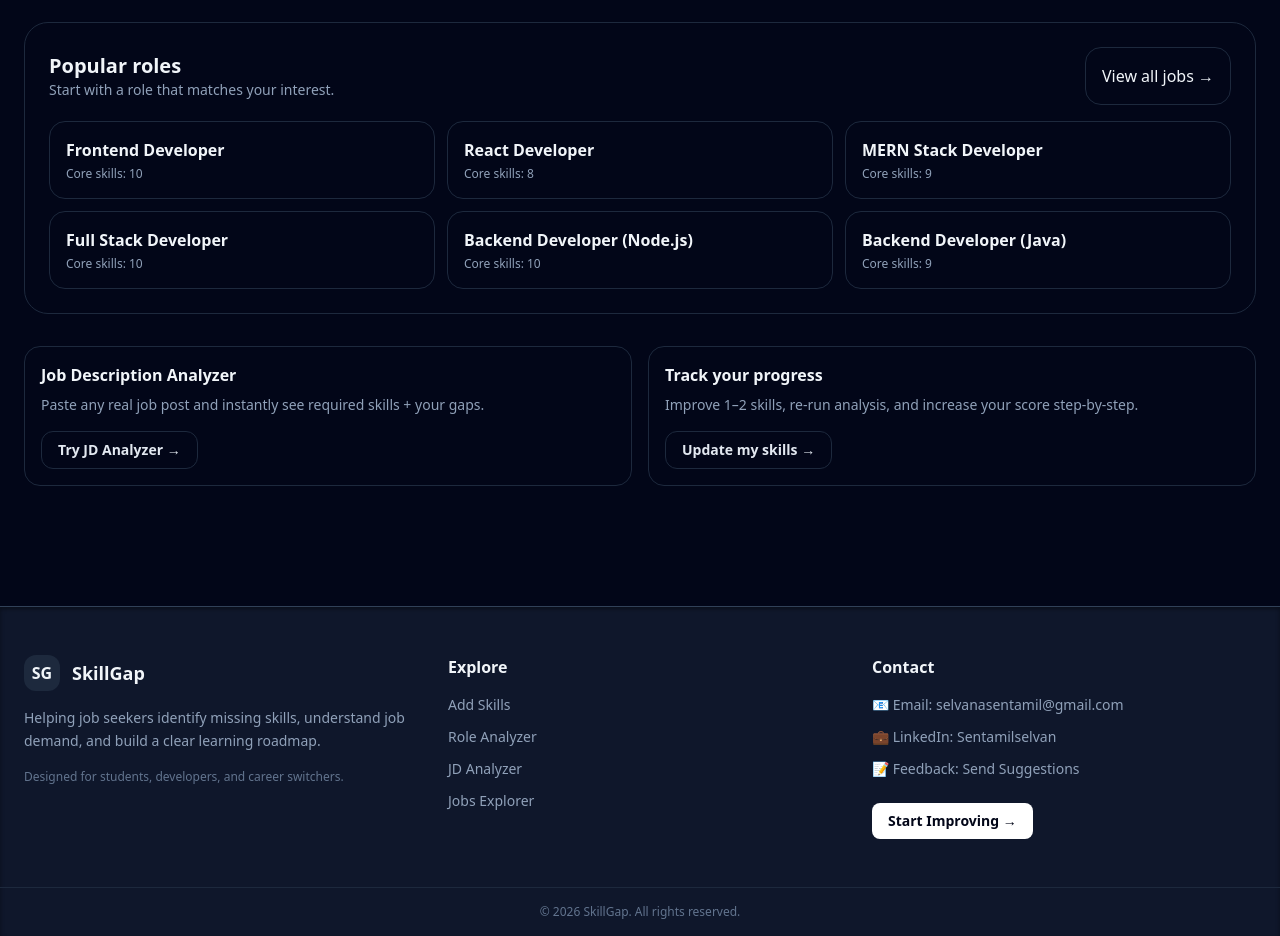
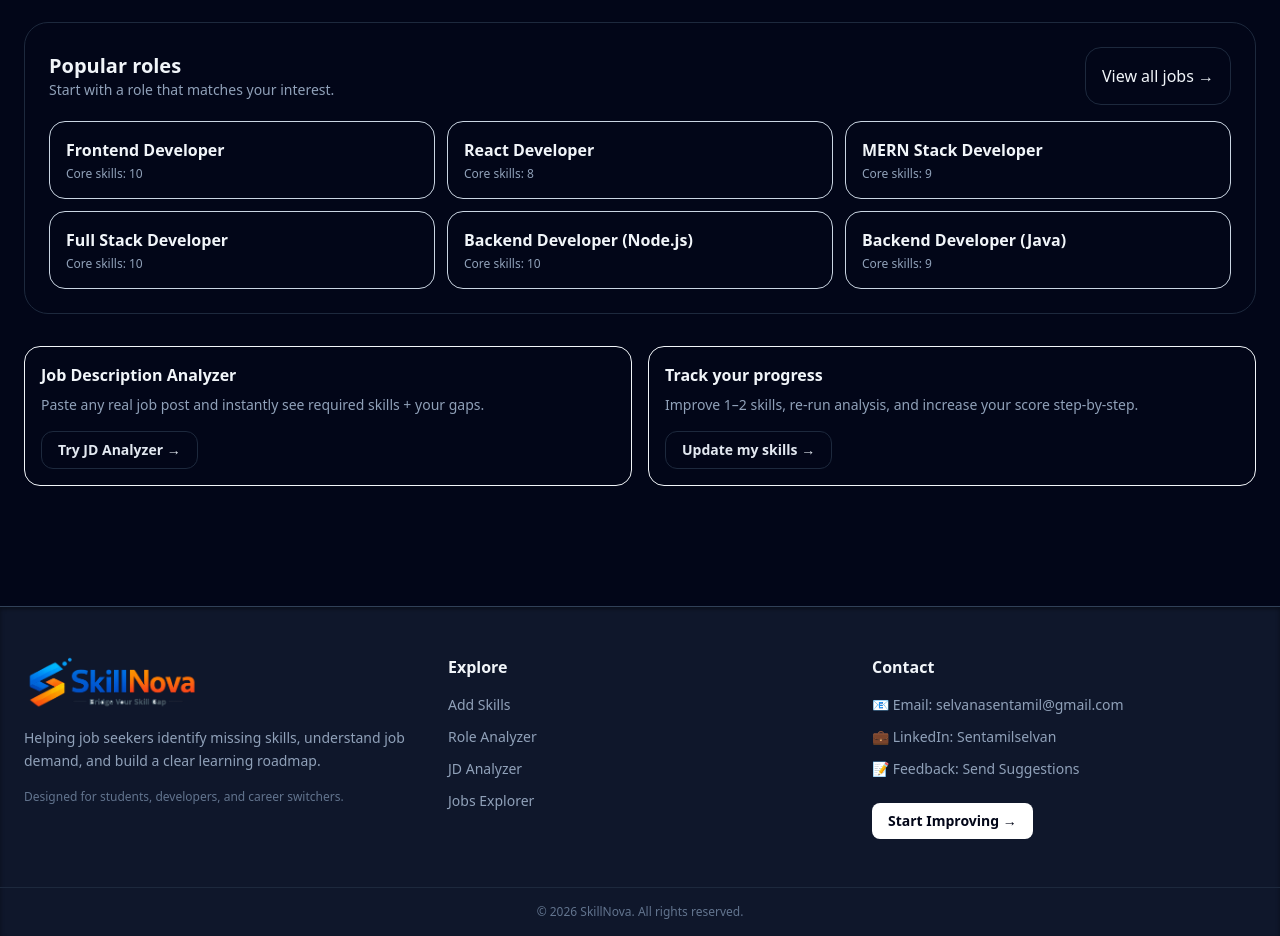
Before and after one commit to SentamilselvanA/Skillgap-Analayser, a React (Vite) app: page / in a window 1280 px wide. Shown: the part 600-1536 px from the top of the page. Built offline with nearby package versions, Linux system fonts and the light colour scheme.

Commit message:
version 2.2.1

```diff
--- a/src/components/Footer.jsx
+++ b/src/components/Footer.jsx
@@ -9,10 +9,15 @@ export default function Footer() {
         {/* BRAND */}
         <div>
           <div className="flex items-center gap-3">
-            <div className="h-9 w-9 rounded-xl bg-slate-800 grid place-items-center font-bold">
-              SG
-            </div>
-            <div className="font-semibold text-lg">SkillGap</div>
+
+            <div className="flex items-center gap-3">
+          <img
+            src="/skillnova-logo.png"
+            alt="SkillNova Logo"
+            className="h-14 object-contain transition-transform duration-300 hover:scale-105"
+
+          />
+        </div>
           </div>
 
           <p className="mt-4 text-sm text-slate-400 leading-relaxed">
@@ -106,7 +111,7 @@ export default function Footer() {
 
       {/* BOTTOM STRIP */}
       <div className="border-t border-slate-800 py-4 text-center text-xs text-slate-500">
-        © {new Date().getFullYear()} SkillGap. All rights reserved.
+        © {new Date().getFullYear()} SkillNova. All rights reserved.
       </div>
     </footer>
   );
--- a/src/pages/Landing.jsx
+++ b/src/pages/Landing.jsx
@@ -42,7 +42,7 @@ export default function Landing() {
 const ctaActive = "bg-white text-slate-950 hover:opacity-90";
 
 const ctaInactive =
-  "border border-slate-800 bg-slate-950 text-slate-200 " +
+  "border border-slate-800/ bg-slate-950 text-slate-200 " +
   "hover:bg-slate-900 hover:border-blue-500/50";
 
 
@@ -147,7 +147,7 @@ const ctaInactive =
             <button
               key={r.id}
               onClick={() => navigate("/analyzer")}
-              className="group text-left rounded-2xl border border-slate-800 bg-slate-950 p-4
+              className="group text-left rounded-2xl border border-slate-300 bg-slate-950 p-4
              cursor-pointer
              transition-all duration-300 ease-out
              hover:-translate-y-1 hover:border-blue-500/60 hover:bg-slate-900
@@ -166,7 +166,8 @@ const ctaInactive =
       {/* EXTRA SECTION */}
       <div className="grid gap-4 md:grid-cols-2">
         <div
-          className="text-left rounded-2xl border border-slate-800 bg-slate-950 p-4
+          className="text-left rounded-2xl border border-stale-300
+bg-slate-950 p-4
                      transition-all duration-300 ease-out
                      hover:-translate-y-1 hover:border-blue-500/60 hover:bg-slate-900
                      hover:shadow-xl hover:shadow-blue-500/10"
@@ -190,7 +191,7 @@ const ctaInactive =
         </div>
 
         <div
-          className="text-left rounded-2xl border border-slate-800 bg-slate-950 p-4
+          className="text-left rounded-2xl border border-stale-300 bg-slate-950 p-4
                      transition-all duration-300 ease-out
                      hover:-translate-y-1 hover:border-blue-500/60 hover:bg-slate-900
                      hover:shadow-xl hover:shadow-blue-500/10"
```
